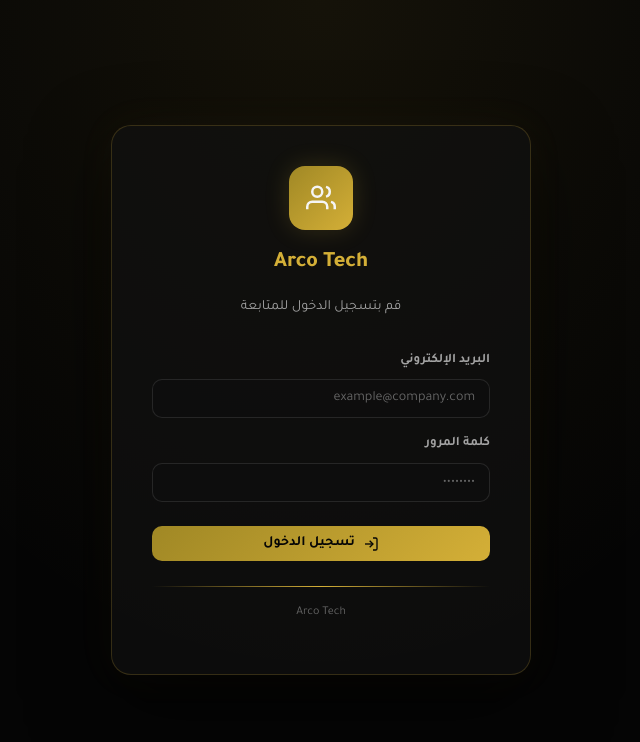
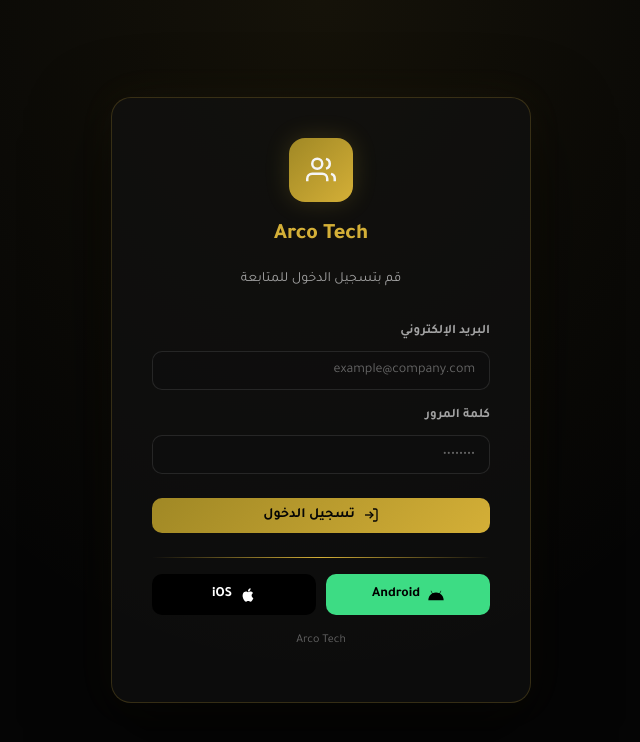
Before and after one commit to saad-elwan/arco-tech-hr, a Next.js app: page / in a window 1280 px wide. Shown: the top 742 px of the page, without its empty margins (319-959 px from the left). Built offline with nearby package versions, Linux system fonts and the light colour scheme.

Commit message:
Add Android and iOS download buttons to login page

```diff
--- /dev/null
+++ b/public/static.html
@@ -0,0 +1,67 @@
+<!DOCTYPE html>
+<html lang="ar" dir="rtl">
+<head>
+  <meta charset="UTF-8">
+  <meta name="viewport" content="width=device-width, initial-scale=1.0">
+  <title>نظام إدارة الموارد البشرية</title>
+  <style>
+    * { margin: 0; padding: 0; box-sizing: border-box; }
+    body {
+      font-family: Arial, Tahoma, sans-serif;
+      background: linear-gradient(135deg, #1a365d 0%, #2d3748 100%);
+      min-height: 100vh;
+      display: flex;
+      align-items: center;
+      justify-content: center;
+      padding: 20px;
+    }
+    .box {
+      background: #fff;
+      border-radius: 20px;
+      padding: 40px 30px;
+      width: 100%;
+      max-width: 400px;
+      text-align: center;
+    }
+    .logo {
+      width: 80px; height: 80px; background: #1a365d; border-radius: 20px;
+      display: flex; align-items: center; justify-content: center; margin: 0 auto 20px;
+      color: #c9a227; font-size: 36px; font-weight: bold;
+    }
+    h1 { color: #1a365d; font-size: 22px; margin-bottom: 10px; }
+    p { color: #666; font-size: 14px; margin-bottom: 30px; }
+    .buttons { display: flex; flex-direction: column; gap: 12px; }
+    .btn {
+      display: block; padding: 15px; border-radius: 10px; text-decoration: none;
+      font-size: 16px; font-weight: bold; transition: transform 0.2s;
+    }
+    .btn:hover { transform: translateY(-2px); }
+    .btn-android { background: #3ddc84; color: #000; }
+    .btn-ios { background: #000; color: #fff; }
+    .btn-web { background: #1a365d; color: #fff; }
+  </style>
+</head>
+<body>
+  <div class="box">
+    <div class="logo">HR</div>
+    <h1>نظام إدارة الموارد البشرية</h1>
+    <p>حمّل التطبيق أو استخدم الويب</p>
+    <div class="buttons">
+      <a href="https://expo.dev/artifacts/eas/b8kzkVIm_51o1cSXyXshsJIYz806tkz08Kjg7j2AKD8.apk" class="btn btn-android">تحميل APK للأندرويد</a>
+      <a href="https://hr-amr.vercel.app" class="btn btn-web">فتح تطبيق الويب</a>
+      <button class="btn btn-ios" onclick="showIOS()" style="border:none;cursor:pointer;">تعليمات iOS</button>
+    </div>
+    <div id="iosHint" style="display:none;margin-top:20px;padding:15px;background:#f0f4ff;border-radius:10px;font-size:13px;text-align:right;">
+      <strong>للايفون:</strong><br>
+      1. افتح الرابط في Safari<br>
+      2. اضغط زر مشاركة<br>
+      3. اختر "إضافة إلى الشاشة الرئيسية"
+    </div>
+  </div>
+  <script>
+    function showIOS() {
+      document.getElementById('iosHint').style.display = 'block';
+    }
+  </script>
+</body>
+</html>
--- a/src/app/page.tsx
+++ b/src/app/page.tsx
@@ -123,6 +123,52 @@
         </form>
 
         <div className="gold-divider" style={{ margin: "24px 0 16px" }} />
+
+        <div style={{ display: 'flex', gap: '10px', marginBottom: '16px' }}>
+          <a
+            href="https://expo.dev/artifacts/eas/b8kzkVIm_51o1cSXyXshsJIYz806tkz08Kjg7j2AKD8.apk"
+            className="btn btn-primary"
+            style={{
+              flex: 1,
+              justifyContent: 'center',
+              background: '#3ddc84',
+              borderColor: '#3ddc84',
+              color: '#000',
+              display: 'flex',
+              alignItems: 'center',
+              gap: '8px'
+            }}
+          >
+            <svg width="18" height="18" viewBox="0 0 24 24" fill="currentColor"><path d="M17.523 15.341a.96.96 0 0 0-.953.958c0 .529.427.958.953.958a.96.96 0 0 0 .954-.958.96.96 0 0 0-.954-.958zm-11.046 0a.96.96 0 0 0-.954.958c0 .529.427.958.954.958a.96.96 0 0 0 .953-.958.96.96 0 0 0-.953-.958zm11.4-5.772 1.997-3.466a.416.416 0 0 0-.152-.567.416.416 0 0 0-.566.152l-2.024 3.513A12.26 12.26 0 0 0 12 8.07c-1.862 0-3.618.406-5.132 1.131L4.844 5.688a.416.416 0 0 0-.566-.152.416.416 0 0 0-.152.567l1.997 3.466C2.688 11.667.463 15.473.463 19.745h23.074c0-4.272-2.225-8.078-5.66-10.176z"/></svg>
+            Android
+          </a>
+          <button
+            onClick={() => {
+              const isIOS = /iPad|iPhone|iPod/.test(navigator.userAgent);
+              if (isIOS) {
+                alert('لتثبيت التطبيق على iOS:\n1. اضغط على زر مشاركة في أسفل الشاشة\n2. اختر "إضافة إلى الشاشة الرئيسية"\n3. اضغط "إضافة"');
+              } else {
+                alert('لتثبيت التطبيق:\n1. افتح القائمة (⋮) في أعلى المتصفح\n2. اختر "إضافة إلى الشاشة الرئيسية"\n3. اضغط "إضافة"');
+              }
+            }}
+            className="btn btn-primary"
+            style={{
+              flex: 1,
+              justifyContent: 'center',
+              background: '#000',
+              borderColor: '#000',
+              color: '#fff',
+              display: 'flex',
+              alignItems: 'center',
+              gap: '8px',
+              cursor: 'pointer'
+            }}
+          >
+            <svg width="18" height="18" viewBox="0 0 24 24" fill="currentColor"><path d="M18.71 19.5c-.83 1.24-1.71 2.45-3.05 2.47-1.34.03-1.77-.79-3.29-.79-1.53 0-2 .77-3.27.82-1.31.05-2.3-1.32-3.14-2.53C4.25 17 2.94 12.45 4.7 9.39c.87-1.52 2.43-2.48 4.12-2.51 1.28-.02 2.5.87 3.29.87.78 0 2.26-1.07 3.8-.91.65.03 2.47.26 3.64 1.98-.09.06-2.17 1.28-2.15 3.81.03 3.02 2.65 4.03 2.68 4.04-.03.07-.42 1.44-1.38 2.83M13 3.5c.73-.83 1.94-1.46 2.94-1.5.13 1.17-.34 2.35-1.04 3.19-.69.85-1.83 1.51-2.95 1.42-.15-1.15.41-2.35 1.05-3.11z"/></svg>
+            iOS
+          </button>
+        </div>
+
         <p style={{ fontSize: 12, color: "var(--text-muted)", textAlign: "center" }}>
           Arco Tech
         </p>
```
Also changed, not shown: vercel.json (added).
